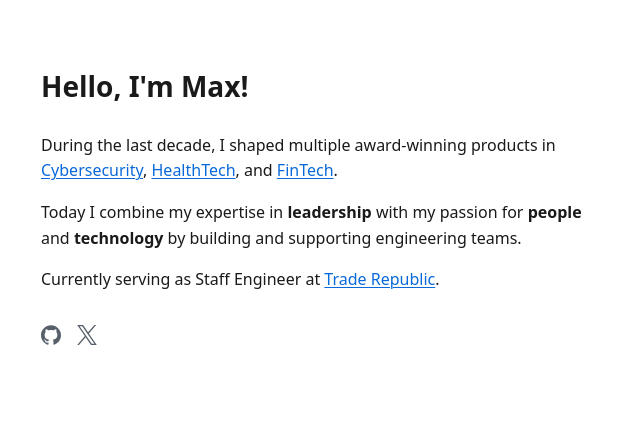
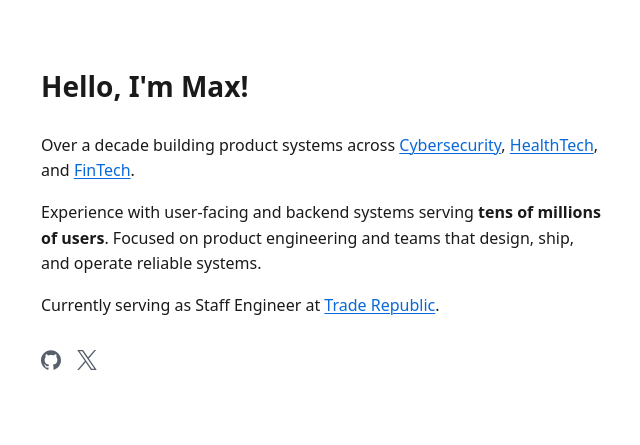
Before and after one commit to m00s/m00s.github.io, a plain HTML site: page index.html in a window 1280 px wide. Shown: the whole page, without its empty margins (319-959 px from the left). Drawn offline with Linux system fonts and the light colour scheme.

Commit message:
Update about section to reflect experience and focus on product engineering

```diff
--- a/index.html
+++ b/index.html
@@ -175,15 +175,15 @@
 
     <section class="about" aria-label="About me">
       <p>
-        During the last decade, I shaped multiple award-winning products in
+        Over a decade building product systems across
         <a href="https://www.vpnvision.com/" target="_blank" rel="noopener noreferrer">Cybersecurity</a>,
         <a href="https://www.hillrom.eu/en/solutions/helion-integrated-surgical-system-solutions/" target="_blank"
           rel="noopener noreferrer">HealthTech</a>,
         and <a href="https://www.klarna.com/uk/card/" target="_blank" rel="noopener noreferrer">FinTech</a>.
       </p>
       <p>
-        Today I combine my expertise in <strong>leadership</strong> with my passion for <strong>people</strong> and
-        <strong>technology</strong> by building and supporting engineering teams.
+        Experience with user-facing and backend systems serving <strong>tens of millions of users</strong>.
+        Focused on product engineering and teams that design, ship, and operate reliable systems.
       </p>
       <p>
         Currently serving as Staff Engineer at
```
